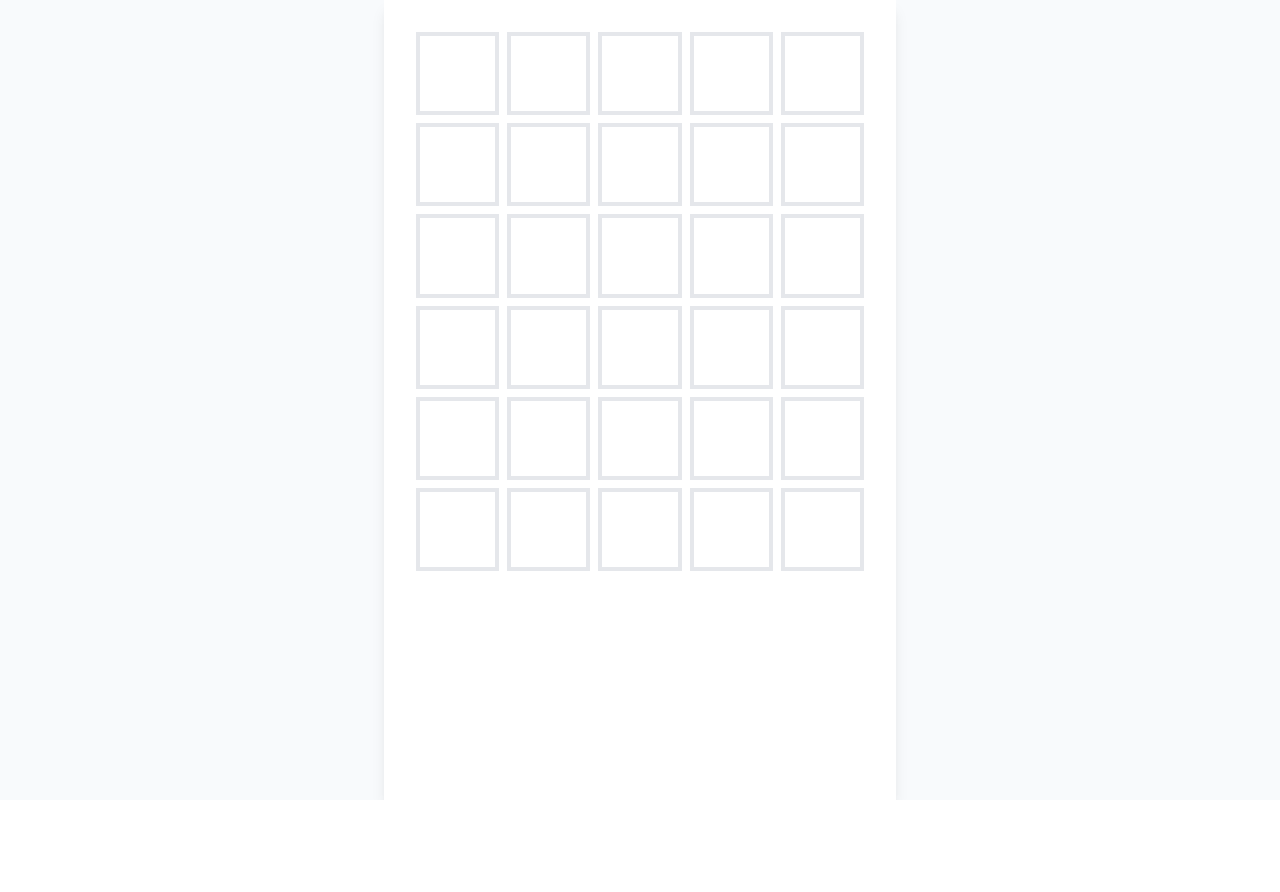
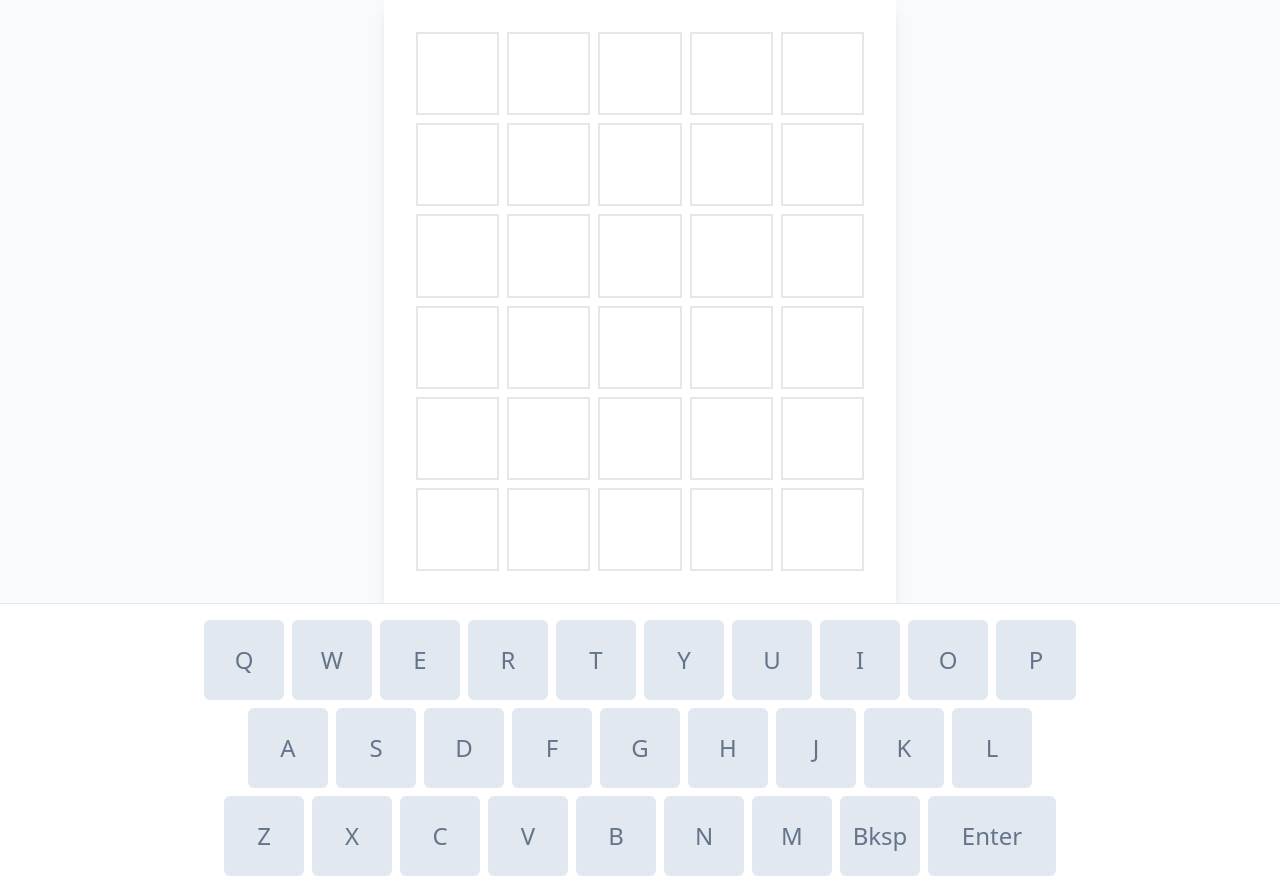
Before and after one commit to bhgitt/ohword_dle, a Next.js app: page / in a window 1280 px wide. Before the commit the page ends 800 px from the top, so only its background shows below. Built offline with nearby package versions, Linux system fonts and the light colour scheme.

Commit message:
keyboard comp

```diff
--- /dev/null
+++ b/components/Keyboard.tsx
@@ -0,0 +1,101 @@
+import React, { FC, useMemo } from "react";
+
+type RowButton = { label: string; onClick?: Function; width?: number };
+
+type Props = {
+  text: string;
+  onChange: (newText: string) => any;
+  onSubmit: () => any;
+};
+
+const Keyboard: FC<Props> = ({ text, onChange, onSubmit }) => {
+  const rows: RowButton[][] = useMemo(
+    () => [
+      [
+        { label: "Q" },
+        { label: "W" },
+        { label: "E" },
+        { label: "R" },
+        { label: "T" },
+        { label: "Y" },
+        { label: "U" },
+        { label: "I" },
+        { label: "O" },
+        { label: "P" },
+      ],
+      [
+        { label: "A" },
+        { label: "S" },
+        { label: "D" },
+        { label: "F" },
+        { label: "G" },
+        { label: "H" },
+        { label: "J" },
+        { label: "K" },
+        { label: "L" },
+      ],
+      [
+        { label: "Z" },
+        { label: "X" },
+        { label: "C" },
+        { label: "V" },
+        { label: "B" },
+        { label: "N" },
+        { label: "M" },
+        {
+          label: "Bksp",
+          onClick: () => {
+            if (text.length > 0) {
+              onChange(text.slice(0, text.length - 1));
+            }
+          },
+        },
+        { label: "Enter", width: 1.5, onClick: onSubmit },
+      ],
+    ],
+    [text, onChange, onSubmit]
+  );
+
+  return (
+    <div className="bg-white py-4 px-8 border-t flex flex-col space-y-2">
+      {rows.map((row, index) => {
+        return (
+          <div
+            className="flex justify-center space-x-2"
+            key={`keyboard-row-${index}`}
+          >
+            {row.map((button) => {
+              const getWidthClassName = () => {
+                switch (button.width) {
+                  case 1.5:
+                    return "w-32";
+                  case 1:
+                  default:
+                    return "w-20";
+                }
+              };
+
+              return (
+                <button
+                  key={button.label}
+                  onClick={() => {
+                    if (button.onClick) {
+                      button.onClick(button);
+                      return;
+                    }
+                    onChange(`${text}${button.label}`);
+                  }}
+                  className={`${getWidthClassName()} h-20 bg-slate-200 hover:bg-slate-300 text-slate-500 rounded-md text-2xl`}
+                >
+                  {button.label}
+                </button>
+              );
+            })}
+          </div>
+        );
+      })}
+    </div>
+  );
+};
+
+export default Keyboard;
--- a/pages/index.tsx
+++ b/pages/index.tsx
@@ -2,10 +2,20 @@ import axios from "axios";
 import { times } from "lodash";
 import type { NextPage } from "next";
 import Head from "next/head";
-import { useEffect, useState } from "react";
+import { useEffect, useMemo, useState } from "react";
+import Keyboard from "../components/Keyboard";
+
+type Attempt = {
+  chars: { letter: string; result?: "BLACK" | "YELLOW" | "GREEN" }[];
+};
 
 const Home: NextPage = () => {
-  const [attempts, setAttempts] = useState<String[]>(times(6, () => ""));
+  const [attempts, setAttempts] = useState<Attempt[]>(
+    times(6, () => ({
+      chars: [],
+    }))
+  );
+  const [currentAttempt, setCurrentAttempt] = useState(0);
 
   return (
     <div>
@@ -15,8 +25,8 @@ const Home: NextPage = () => {
         <link rel="icon" href="/favicon.ico" />
       </Head>
 
-      <main className="bg-slate-50 min-h-screen">
-        <div className="container px-8 mx-auto bg-white max-w-lg shadow-lg min-h-screen">
+      <main className="bg-slate-50 min-h-screen flex flex-col">
+        <div className="container px-8 mx-auto bg-white max-w-lg shadow-lg flex-1">
           <div className="py-8 flex flex-col space-y-2">
             {attempts.map((attempt, index) => {
               return (
@@ -27,9 +37,15 @@ const Home: NextPage = () => {
                   {times(5, (charIndex) => {
                     return (
                       <div
-                        className="flex-1 aspect-square border-4"
+                        className="flex-1 aspect-square border-2 flex justify-center items-center"
                         key={`attempt-${index}-${charIndex}`}
-                      ></div>
+                      >
+                        {!!attempt.chars[charIndex] && (
+                          <span className="text-5xl font-bold text-slate-600">
+                            {attempt.chars[charIndex].letter}
+                          </span>
+                        )}
+                      </div>
                     );
                   })}
                 </div>
@@ -37,6 +53,30 @@ const Home: NextPage = () => {
             })}
           </div>
         </div>
+        <Keyboard
+          text={attempts[currentAttempt].chars.reduce(
+            (text, char) => `${text}${char.letter}`,
+            ""
+          )}
+          onChange={(newText) => {
+            if (newText.length > 5) {
+              return;
+            }
+            setAttempts(
+              attempts.map((attempt, index) => {
+                if (index !== currentAttempt) {
+                  return attempt;
+                }
+                return {
+                  chars: newText
+                    .split("")
+                    .map((newTextChar) => ({ letter: newTextChar })),
+                };
+              })
+            );
+          }}
+          onSubmit={() => {}}
+        />
       </main>
     </div>
   );
```
